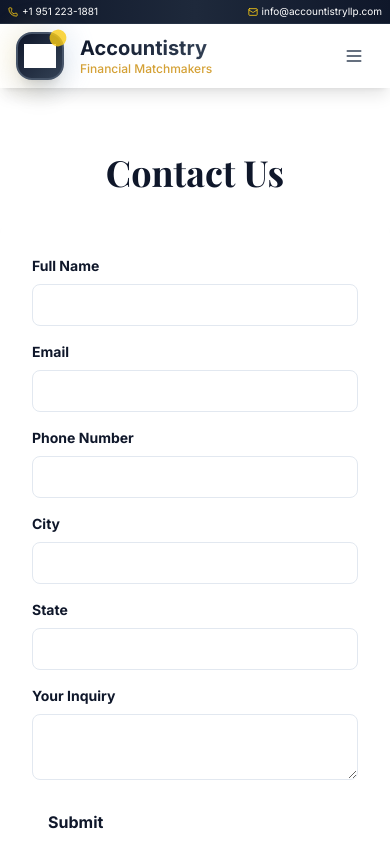
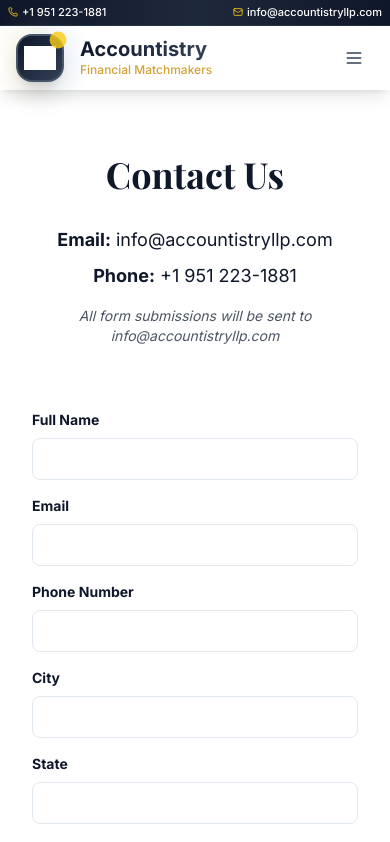
Before and after one commit to maazalirao/accountistryllp, a React (Create React App) app: page /contactus in a window 390 px wide. Shown: the top 842 px of the page. Built offline with nearby package versions, Linux system fonts and the light colour scheme; grey boxes are pictures that could not be loaded.

Commit message:
changes mobile phone and email config

```diff
--- a/src/components/Navbar.jsx
+++ b/src/components/Navbar.jsx
@@ -76,7 +76,7 @@ const Navbar = () => {
             : 'py-0 px-2 sm:py-2 md:py-3 sm:px-3 md:px-4 max-h-0 sm:max-h-none opacity-0 sm:opacity-100 -translate-y-full sm:translate-y-0 overflow-hidden'}`}
       >
                   {/* Top bar content - Mobile: single line with phone left, email right */}
-          <div className="max-w-7xl mx-auto w-full flex justify-between sm:justify-between items-center text-[10px] sm:text-xs md:text-sm">
+          <div className="max-w-7xl mx-auto w-full flex justify-between sm:justify-between items-center text-[11px] sm:text-xs md:text-sm">
             {/* Left: Phone number */}
                           <motion.a
               href="tel:+19512231881"
@@ -84,7 +84,7 @@ const Navbar = () => {
               className="flex items-center space-x-1 sm:space-x-2 hover:text-primary-400 transition-colors cursor-pointer"
             >
               <Phone className="h-2.5 w-2.5 sm:h-3 sm:w-3 md:h-4 md:w-4 text-primary-400" />
-              <span className="truncate">+1 951 223-1881</span>
+              <span className="truncate font-medium">+1 951 223-1881</span>
             </motion.a>
 
             {/* Right: Email on mobile / Services text on desktop */}
@@ -95,7 +95,7 @@ const Navbar = () => {
                   className="flex items-center space-x-1 sm:space-x-2 hover:text-primary-400 transition-colors cursor-pointer"
                 >
                   <Mail className="h-2.5 w-2.5 sm:h-3 sm:w-3 md:h-4 md:w-4 text-primary-400" />
-                <span className="truncate">info@accountistryllp.com</span>
+                  <span className="truncate font-medium">info@accountistryllp.com</span>
                 </motion.a>
             </div>
 
--- a/src/pages/ContactUs.jsx
+++ b/src/pages/ContactUs.jsx
@@ -10,10 +10,12 @@ const ContactUs = () => {
         phoneNumber: '',
         city: '',
         state: '',
-        inquiry: ''
+        inquiry: '',
+        to_email: 'info@accountistryllp.com' // Adding recipient email
     });
 
     const [messageSent, setMessageSent] = useState(false);
+    const [error, setError] = useState(false);
 
     const handleChange = (e) => {
         const { name, value } = e.target;
@@ -22,11 +24,20 @@ const ContactUs = () => {
 
     const handleSubmit = (e) => {
         e.preventDefault();
+        setError(false);
+
+        // Create template parameters with the recipient email
+        const templateParams = {
+            ...formData,
+            to_email: 'info@accountistryllp.com', // Ensure emails go to this address
+            subject: `Contact Form Submission from ${formData.fullName}`,
+            reply_to: formData.email
+        };
 
         // Send email using EmailJS
-        emailjs.send('service_1wgwmzl', 'template_3jobarh', formData, 'DtyzG95w7OtDJdrGU')
+        emailjs.send('service_1wgwmzl', 'template_3jobarh', templateParams, 'DtyzG95w7OtDJdrGU')
             .then((response) => {
-                console.log('SUCCESS!', response.status, response.text);
+                console.log('Email sent successfully:', response.status, response.text);
                 setMessageSent(true);
                 setFormData({
                     fullName: '',
@@ -34,10 +45,18 @@ const ContactUs = () => {
                     phoneNumber: '',
                     city: '',
                     state: '',
-                    inquiry: ''
+                    inquiry: '',
+                    to_email: 'info@accountistryllp.com'
                 });
+
+                // Auto-hide success message after 5 seconds
+                setTimeout(() => {
+                    setMessageSent(false);
+                }, 5000);
+
             }, (error) => {
-                console.log('FAILED...', error);
+                console.error('Failed to send email:', error);
+                setError(true);
             });
     };
 
@@ -47,6 +66,20 @@ const ContactUs = () => {
 
             <div className="flex flex-col items-center justify-center py-16">
                 <h1 className="text-4xl font-bold text-secondary mb-8">Contact Us</h1>
+
+                {/* Contact information display */}
+                <div className="mb-8 text-center">
+                    <p className="text-lg mb-2">
+                        <strong>Email:</strong> <a href="mailto:info@accountistryllp.com" className="text-primary hover:underline">info@accountistryllp.com</a>
+                    </p>
+                    <p className="text-lg mb-4">
+                        <strong>Phone:</strong> <a href="tel:+19512231881" className="text-primary hover:underline">+1 951 223-1881</a>
+                    </p>
+                    <p className="text-sm text-gray-600 italic">
+                        All form submissions will be sent to info@accountistryllp.com
+                    </p>
+                </div>
+
                 <form
                     className="bg-secondary p-8 rounded-xl shadow-lg w-full max-w-lg"
                     onSubmit={handleSubmit}
@@ -131,6 +164,7 @@ const ContactUs = () => {
                             value={formData.inquiry}
                             onChange={handleChange}
                             className="w-full px-3 py-2 border rounded-lg focus:outline-none focus:ring-2 focus:ring-secondary"
+                            rows="4"
                             required
                         />
                     </div>
@@ -144,7 +178,13 @@ const ContactUs = () => {
 
                 {messageSent && (
                     <div className="mt-4 p-4 bg-green-200 text-green-800 rounded-lg">
-                        Message has been sent successfully!
+                        Message has been sent successfully to info@accountistryllp.com!
+                    </div>
+                )}
+
+                {error && (
+                    <div className="mt-4 p-4 bg-red-200 text-red-800 rounded-lg">
+                        Failed to send message. Please try again or contact directly at info@accountistryllp.com
                     </div>
                 )}
             </div>
```
Lines whose indentation alone changed are shown as unchanged.
